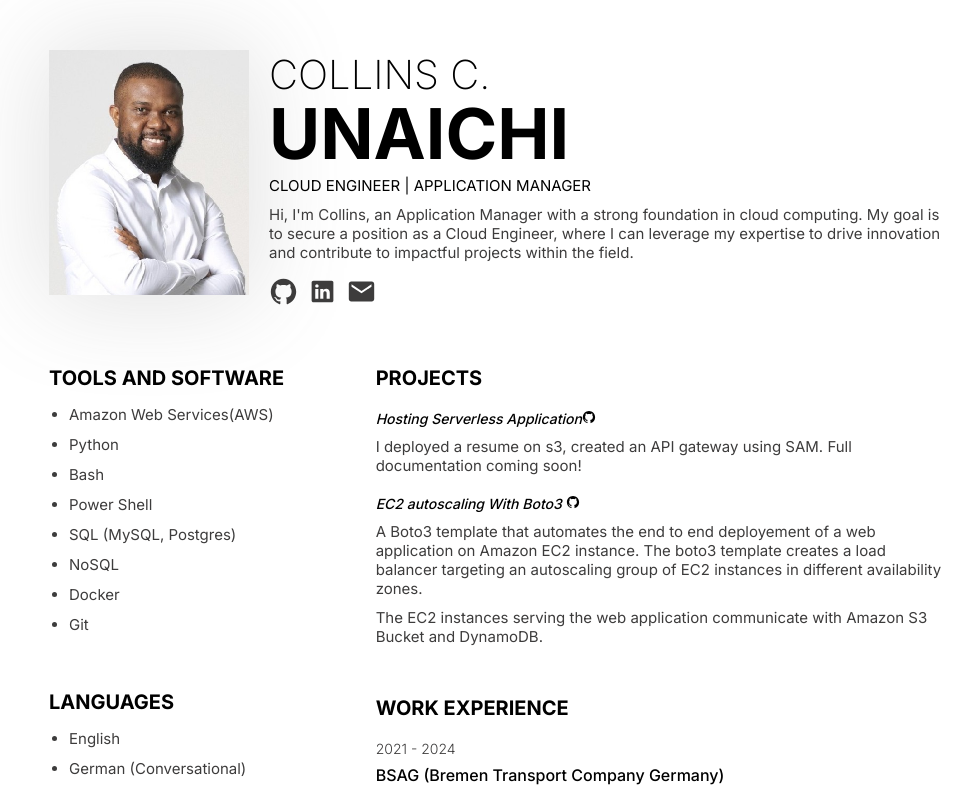
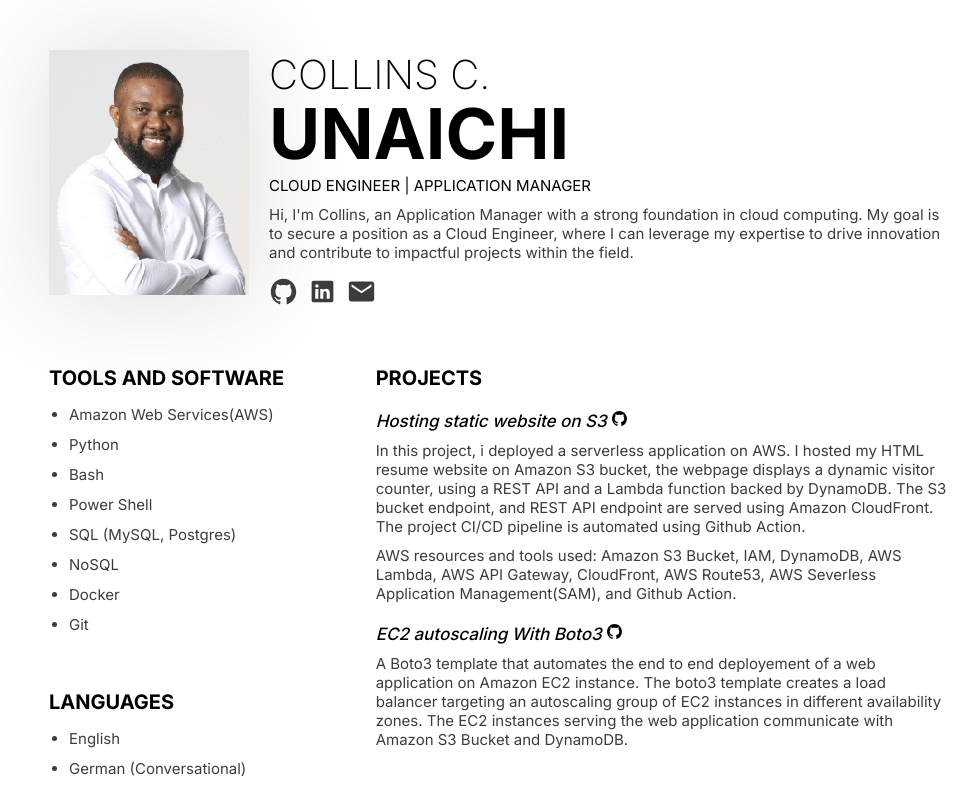
Before and after one commit to korlynx/cloud-resume, a plain HTML site: page app_template/index.html in a window 1280 px wide. Shown: the top 790 px of the page, without its empty margins (141-1117 px from the left). Drawn offline with nearby package versions, Linux system fonts and the light colour scheme; no server answers.

Commit message:
modified read and HTML template

```diff
--- a/app_template/index.html
+++ b/app_template/index.html
@@ -124,8 +124,16 @@
             <div class="ref">
                 <h3 class="title">PROJECTS</h3>
                 <div class="ref_item">
-                    <h4 class="ref_name">Hosting Serverless Application<ion-icon name="logo-github"></ion-icon></h4>
-                    <p class="description">I deployed a resume on s3, created an API gateway using SAM. Full documentation coming soon!</p>
+                    <h4 class="ref_name"> <a class="project-link" href="https://github.com/korlynx/cloud-resume"
+                            target="_b" rel="noopener"> Hosting static website on S3 <ion-icon name="logo-github"></ion-icon></a></h4>
+                    <p class="description">In this project, i deployed a serverless application on AWS. I hosted my HTML resume website on Amazon S3 bucket, the webpage displays a
+                    dynamic visitor counter, using a REST API and a Lambda function backed by DynamoDB. The S3 bucket endpoint, and
+                    REST API endpoint are served using Amazon CloudFront. The project CI/CD pipeline is automated using Github Action.
+                    </p>
+                    <p class="description">
+                        AWS resources and tools used: Amazon S3 Bucket, IAM, DynamoDB, AWS Lambda, AWS API Gateway, CloudFront, AWS Route53, AWS Severless
+                        Application Management(SAM), and Github Action.
+                    </p>
                 </div>
                 <div class="ref_item">
                     <h4 class="ref_name"> <a class="project-link" href="https://github.com/korlynx/ec2-autoscaling-with-boto3"
@@ -133,12 +141,12 @@
 
                     <p class="description"> A Boto3 template that automates the end to end deployement of a web application
                         on Amazon EC2 instance. The boto3 template creates a load
-                        balancer targeting an autoscaling group of EC2 instances in different availability zones.
+                        balancer targeting an autoscaling group of EC2 instances in different availability zones. The EC2 instances serving the web application communicate with Amazon S3 Bucket and
+                        DynamoDB.
 
                     </p>
-                    <p class="description"> The EC2 instances serving the web application communicate with Amazon S3 Bucket and
-                        DynamoDB.
-                    </p>
+                    <!-- <p class="description">
+                    </p> -->
                 </div>
             </div>
             <div class="exp">
--- a/app_template/style.css
+++ b/app_template/style.css
@@ -199,7 +199,7 @@ a {
 }
 
 .ref_name {
-    font-size: 1.4rem;
+    font-size: 1.7rem;
     font-weight: 500;
     font-style: italic;
 
```
Also changed, not shown: architecture.png (added), 1 other file.
